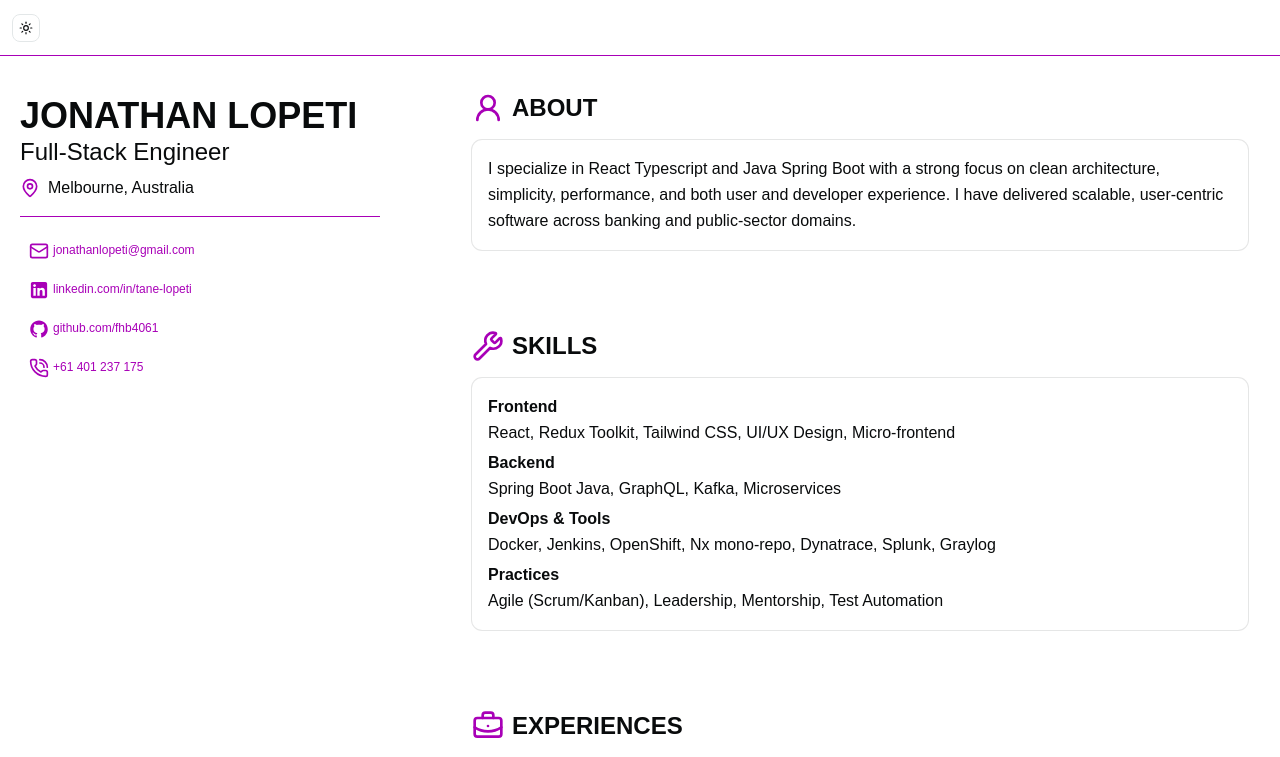
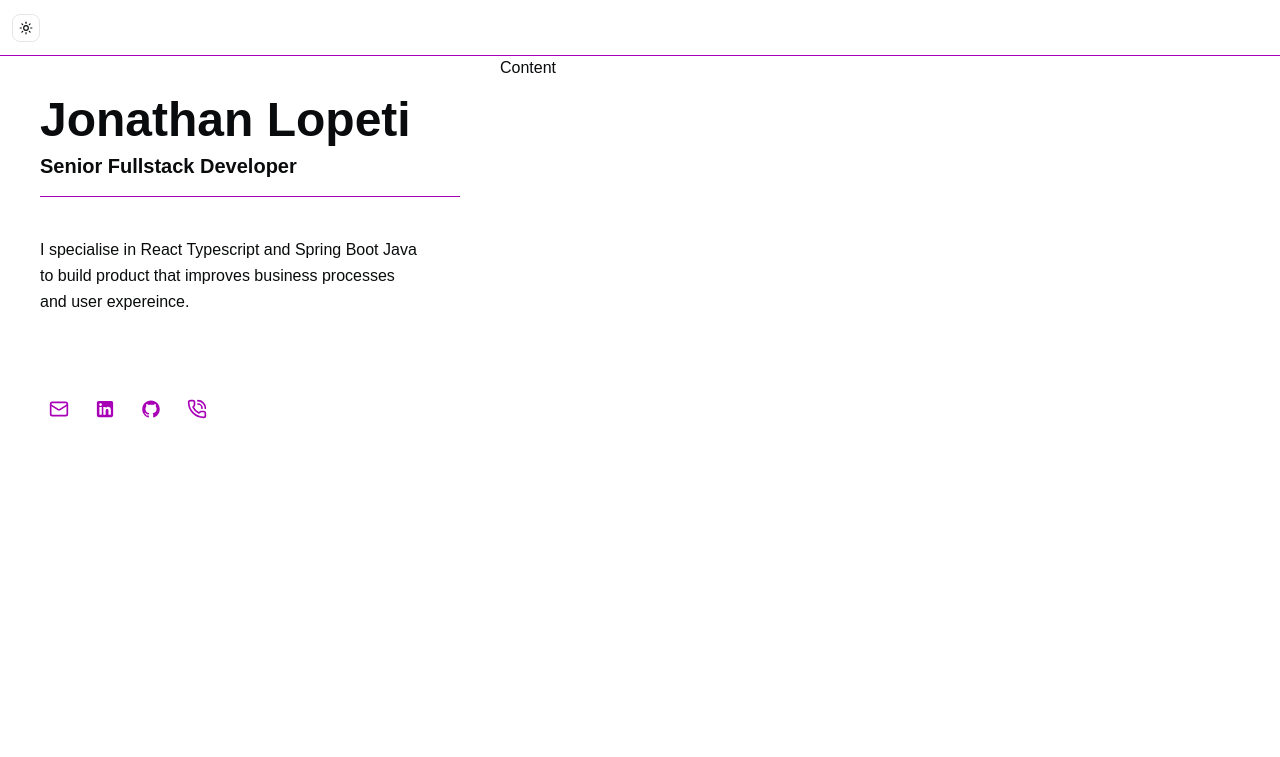
Before and after one commit to fhb4061/tane-site, a React (Vite) app: page / in a window 1280 px wide. Shown: the top 757 px of the page. Built offline with nearby package versions, Linux system fonts and the light colour scheme.

Commit message:
just redoing so I understand my layout

```diff
--- a/src/App.tsx
+++ b/src/App.tsx
@@ -3,8 +3,28 @@ import { Experiences } from "./features/Experiences";
 import { About } from "./features/About";
 import { CertsAward } from "./features/CertsAward";
 import { Hero } from "./features/Hero";
+import { Contact } from "./features/Contact";
 
 function App() {
+  return (
+    <div className="grid lg:grid-cols-[minmax(300px,500px)_1fr]">
+      <aside className="sticky top-14 self-start">
+        <div className="mx-10 mt-10">
+          <header className="mb-10 flex flex-col gap-2 border-b border-primary pb-4">
+            <h1 className="text-5xl font-extrabold">Jonathan Lopeti</h1>
+            <span className="text-xl font-semibold">Senior Fullstack Developer</span>
+          </header>
+
+          <p className="mb-20 max-w-sm leading-relaxed">I specialise in React Typescript and Spring Boot Java to build product that improves business processes and user expereince.</p>
+
+          <Contact />
+        </div>
+      </aside>
+      <div className="min-h-screen">
+        Content
+      </div>
+    </div>
+  )
   return (
     <div className="mx-auto grid w-full max-w-7xl gap-5 p-5 lg:grid-cols-[minmax(300px,360px)_1fr] lg:gap-20 lg:pt-6">
       <aside className="lg:sticky lg:top-24 lg:self-start">
--- a/src/features/Contact.tsx
+++ b/src/features/Contact.tsx
@@ -20,7 +20,7 @@ export function Contact() {
     const contactList: ContactMap[] = getContacts().map((item) => ({ ...item, icon: iconMap[item.type] }));
 
     return (
-        <ul className="lg:space-y-2">
+        <ul className="flex gap-2">
             {contactList.map((item) => {
                 return (
                     <li key={item.link}>
@@ -28,9 +28,9 @@ export function Contact() {
                             href={item.link}
                             rel="noopener noreferrer"
                             target="_blank"
+                            className="hover:text-primary-foreground fill-primary hover:fill-primary-foreground"
                         >
                             {item.icon}
-                            {item.label}
                         </AppLink>
                     </li>
                 )
```
